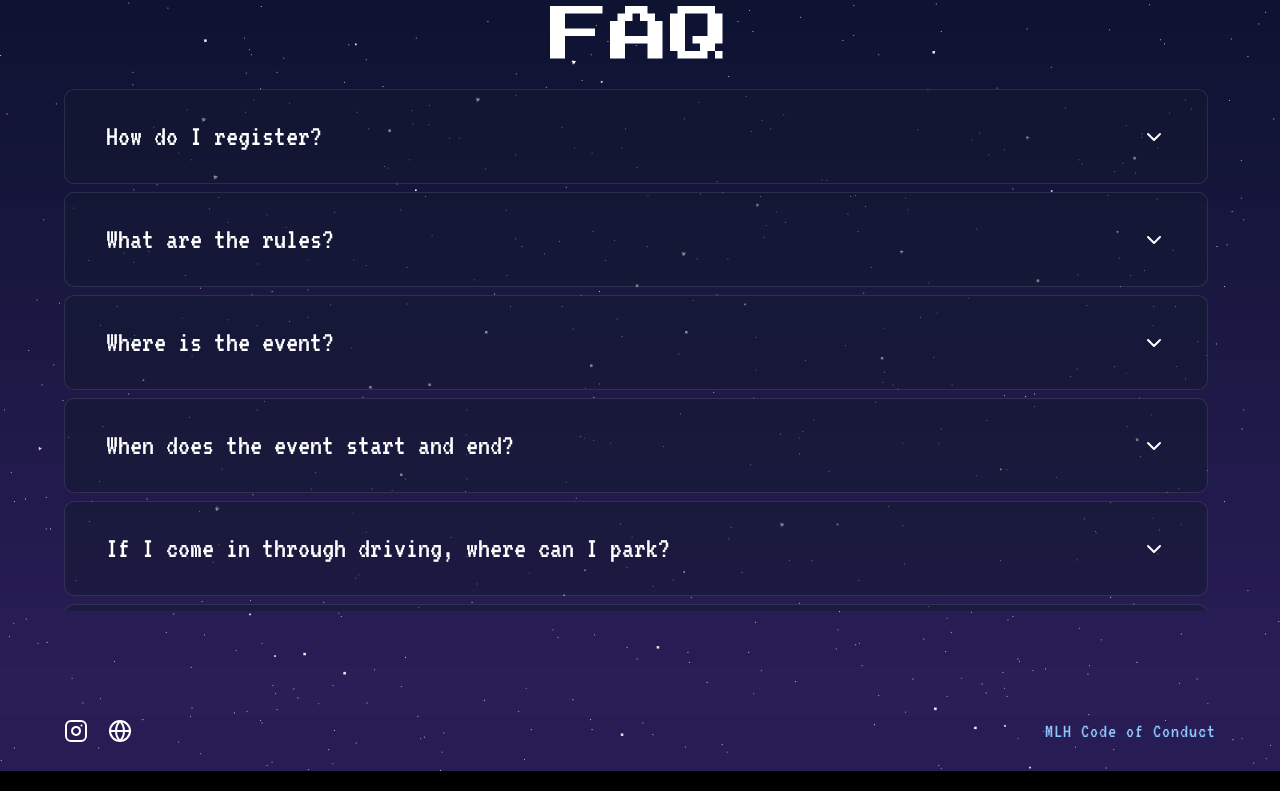
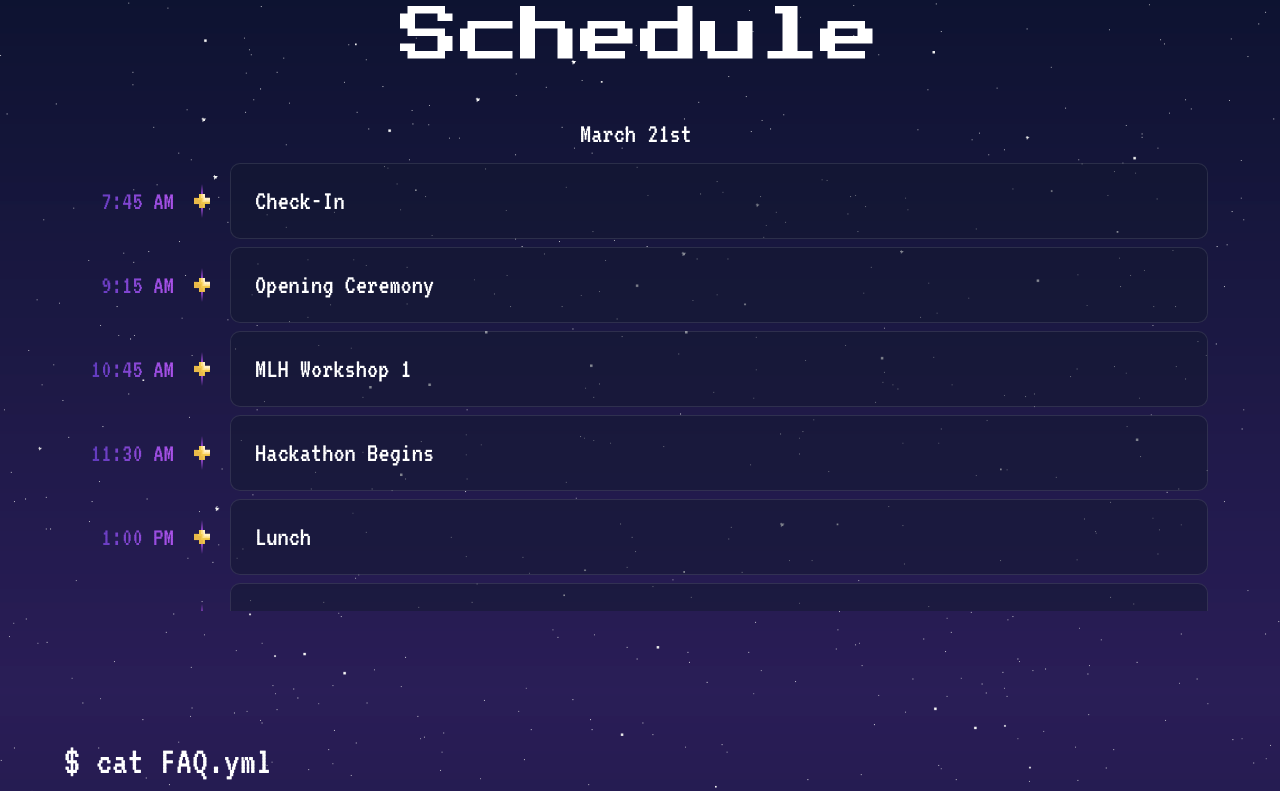
Before and after one commit to VandyHacks/vh12, a Next.js app: page / in a window 1280 px wide. Shown: the part 1709-2500 px from the top of the page. Built offline with nearby package versions, Linux system fonts and the light colour scheme.

Commit message:
schedule

```diff
--- a/app/(root)/page.tsx
+++ b/app/(root)/page.tsx
@@ -12,6 +12,7 @@ import Lenis from 'lenis'
 import { FAQ_ELEMENTS } from "@/lib/constants";
 import FAQElement from "@/components/FAQElement";
 import { Globe, Instagram } from "lucide-react";
+import Schedule from "@/components/Schedule";
 
 export default function Home() {
 
@@ -88,8 +89,10 @@ export default function Home() {
 					</p>
 				</div>
 			</div>
-			<div id="faq" className="h-screen relative" style={{ backgroundImage: `url(${bg.src})`, backgroundSize: "cover", backgroundRepeat: "no-repeat" }}>
-				<div className="grid grid-rows-[auto_1fr] gap-2 h-full max-w-6xl mx-5 xl:mx-auto pt-10 pb-20">
+			<Schedule/>
+			<div id="faq" className="h-screen relative">
+				<div className="absolute top-0 w-full h-screen bg-cover bg-no-repeat rotate-180 -z-1" style={{ backgroundImage: `url(${bg.src})` }} />
+				<div className="grid grid-rows-[auto_1fr] gap-8 h-full max-w-6xl mx-5 xl:mx-auto pt-10 pb-20">
 					<div className="flex flex-col items-center justify-center">
 						<p className={`${vt323.className} md:self-start sm:text-[40px] text-[25px] text-nowrap`}>$ cat FAQ.yml</p>
 						<p className={`${pressStart2P.className} sm:text-[60px] text-[30px]`}>FAQ</p>
@@ -103,8 +106,7 @@ export default function Home() {
 					</div>
 				</div>
 			</div>
-			<div className="h-20 relative overflow-hidden">
-				<div className="absolute top-0 w-full h-screen bg-cover bg-no-repeat rotate-180 -z-1" style={{ backgroundImage: `url(${bg.src})` }} />
+			<div className="h-20 relative overflow-hidden" style={{ backgroundImage: `url(${bg.src})`, backgroundSize: "cover", backgroundRepeat: "no-repeat" }}>
 				<div className="max-w-6xl mx-5 xl:mx-auto flex items-center justify-start h-full gap-5 flex-wrap leading-[10px]">
 					<Instagram className="cursor-pointer hover:text-blue-300 transition-colors ease-in-out duration-500" onClick={() => window.open("https://www.instagram.com/vandyhacks", "_blank")?.focus()}/>
 					<Globe className="cursor-pointer hover:text-blue-300 transition-colors ease-in-out duration-500" onClick={() => window.open("https://linktr.ee/vandyhacks", "_blank")?.focus()} />
--- a/app/api/discord/callback/route.ts
+++ b/app/api/discord/callback/route.ts
@@ -42,7 +42,7 @@ export async function GET(request: NextRequest) {
         const userID = userRes.data.id;
         const name = userRes.data.username;
         try {
-            const res = await axios.get(
+            await axios.get(
                 `https://discord.com/api/v10/guilds/1473915812661428407/members/${userID}`,
                 {
                     headers: {
--- /dev/null
+++ b/components/Schedule.tsx
@@ -0,0 +1,80 @@
+import bg from "@/public/stars_random_full.png"
+import plus from "@/public/plus.svg"
+import { vt323, pressStart2P } from "./Fonts";
+import Image from "next/image";
+
+type ModuleType = { time: string, name: string };
+
+const scheduleItems: ModuleType[] = [
+    { time: "7:45 AM", name: "Check-In" },
+    { time: "9:15 AM", name: "Opening Ceremony" },
+    { time: "10:45 AM", name: "MLH Workshop 1" },
+    { time: "11:30 AM", name: "Hackathon Begins" },
+    { time: "1:00 PM", name: "Lunch" },
+    { time: "2:00 PM", name: "Workshop 1" },
+    { time: "3:00 PM", name: "MLH Workshop 2" },
+    { time: "4:00 PM", name: "Social Event 1: Tech Together MeetUp" },
+    { time: "5:30 PM", name: "Workshop 2" },
+    { time: "7:00 PM", name: "Dinner" },
+    { time: "8:00 PM", name: "Social Event 2" },
+];
+
+function ScheduleItem({ item }: { item: ModuleType }) {
+    return (
+        <div className="relative flex items-center gap-3 sm:gap-5">
+            <div className="relative shrink-0 w-[80px] sm:w-[110px] text-right">
+                <p className={`${vt323.className} text-[18px] sm:text-[26px] bg-[linear-gradient(90deg,#4733AE_0%,#AA52E9_100%)] text-transparent bg-clip-text`}>
+                    {item.time}
+                </p>
+            </div>
+
+            <div className="relative flex flex-col items-center shrink-0">
+                <div className="w-[2px] flex-1 bg-gradient-to-b from-transparent to-[#9245C9] min-h-[10px]" />
+                <div className="relative z-10">
+                    <Image
+                        src={plus}
+                        alt=""
+                        width={16}
+                        height={14}
+                        className="sm:scale-100 scale-75"
+                    />
+                </div>
+                <div className="w-[2px] flex-1 bg-gradient-to-b from-[#9245C9] to-transparent min-h-[10px]" />
+            </div>
+
+            <div className="flex-1 px-4 py-3 sm:px-6 sm:py-4 bg-[#12192F80] transition-all duration-300 ease-in-out hover:scale-101 border border-[#FFFFFF1A] rounded-[10px]">
+                <p className={`${vt323.className} text-[20px] sm:text-[28px] text-white`}>
+                    {item.name}
+                </p>
+            </div>
+        </div>
+    );
+}
+
+export default function Schedule() {
+    return (
+        <div id="schedule" className="h-screen relative" style={{ backgroundImage: `url(${bg.src})`, backgroundSize: "cover", backgroundRepeat: "no-repeat" }}>
+            <div className="grid grid-rows-[auto_1fr] gap-8 h-full max-w-6xl mx-5 xl:mx-auto pt-10 pb-20">
+                <div className="flex flex-col items-center justify-center">
+                    <p className={`${vt323.className} md:self-start sm:text-[40px] text-[25px] text-nowrap`}>$ cat SCHEDULE.yml</p>
+                    <p className={`${pressStart2P.className} sm:text-[60px] text-[30px]`}>Schedule</p>
+                </div>
+                <div className="overflow-y-auto overflow-x-hidden scrollbar pr-2 max-h-[75vh]" data-lenis-prevent>
+                    <div className="flex flex-col gap-1 sm:gap-2">
+                        <p className={`${vt323.className} text-[20px] text-center sm:text-[28px] text-white`}>
+                            March 21st
+                        </p>
+                        {
+                            scheduleItems.map((item, index) => (
+                                <ScheduleItem key={index} item={item} />
+                            ))
+                        }
+                        <p className={`${vt323.className} text-[20px] text-center sm:text-[28px] text-white`}>
+                            March 22nd... TBD
+                        </p>
+                    </div>
+                </div>
+            </div>
+        </div>
+    );
+}
--- a/scripts/email.html
+++ /dev/null
@@ -1,43 +0,0 @@
-<!DOCTYPE html>
-<html>
-<head>
-    <style>
-        body { font-family: -apple-system, BlinkMacSystemFont, 'Segoe UI', Roboto, Helvetica, Arial, sans-serif; color: #676767; line-height: 1.6; background-color: #ffffff; }
-        .container { max-width: 600px; margin: 0 auto; padding: 20px; }
-        .logo-container { text-align: center; padding: 40px 0; }
-        .logo { width: 150px; height: auto; }
-        .content { font-size: 16px; }
-        .highlight { font-weight: bold; }
-        .footer { margin-top: 20px; font-size: 14px; }
-        .ps { margin-top: 20px; font-size: 12px; color: #555555; }
-        a { color: #007bff; text-decoration: none; }
-        a:hover { text-decoration: underline; }
-    </style>
-</head>
-<body>
-    <div class="container">
-        <div class="logo-container">
-            <img src="vhlogo.png" alt="VandyHacks Logo" class="logo">
-        </div>
-
-        <div class="content">
-            <p>Hi ${name}!</p>
-
-            <p>Congratulations! You're invited to be a part of <span class="highlight">VandyHacks XII!</span> We enjoyed reading your application and would love to see your ideas come to life during our event on <span class="highlight">March 21st-22nd!</span></p>
-
-            <p><span class="highlight">Join our</span> <a target="_blank" href="https://discord.gg/4aKzJF5A">discord server</a> <span class="highlight">and verify</span> to confirm your attendance by <span class="highlight">March 20th, 11:59 PM CST.</span></p>
-
-            <p>If you have any questions or concerns, check out our <a target="_blank" href="http://vandyhacks.org#faq">FAQ</a> or reach out to us at <a href="mailto:info@vandyhacks.org">info@vandyhacks.org</a>.</p>
-        </div>
-
-        <div class="footer">
-            Cheers,<br>
-            <strong>The VandyHacks Team</strong>
-        </div>
-
-        <div class="ps">
-            P.S. And of course, make sure to stay up-to-date by following us on <a target="_blank" href="https://www.instagram.com/vandyhacks">Instagram</a>!
-        </div>
-    </div>
-</body>
-</html>
--- a/scripts/toCSV.ts
+++ b/scripts/toCSV.ts
@@ -8,6 +8,7 @@ import { getPrivateResumeLink } from '../lib/aws';
 async function main() {
     await connectToDatabase();
     const documents = await Applicant.find({ });
+    console.log(documents.length);
     const stream = createWriteStream("applicants.csv", { flags: "w" });
     const keys = Object.keys(documents[0].toObject());
     for (const key of keys) {
@@ -37,7 +38,6 @@ async function main() {
         }
         stream.write(row.join(",") + "\n");
     }
-    console.log("Done.");
 }
 
 main();
```
Also changed, not shown: scripts/send.ts (+35 -15 lines), public/gobule.svg (added), public/plus.svg (added).
